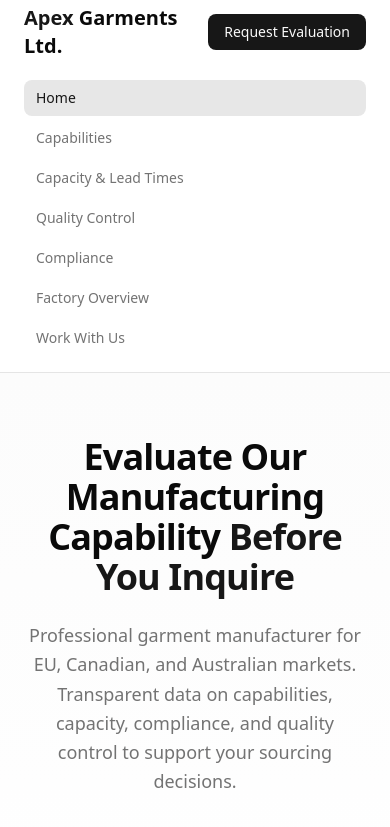
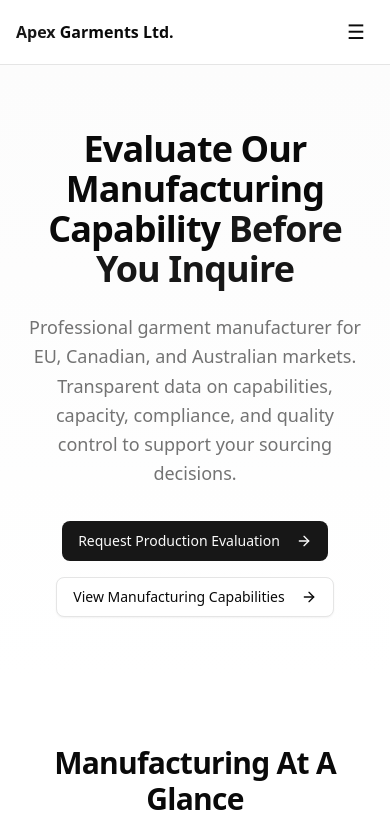
Before and after one commit to mahim2022/merchandisingWebplatform, a Next.js app: page / in a window 390 px wide. Shown: the top 827 px of the page. Built offline with nearby package versions, Linux system fonts and the light colour scheme.

Commit message:
Made nav bar responsive

```diff
--- a/src/components/layout/Header.tsx
+++ b/src/components/layout/Header.tsx
@@ -1,5 +1,6 @@
 "use client";
 
+import { useEffect, useState } from "react";
 import Link from "next/link";
 import { usePathname } from "next/navigation";
 import { Button } from "@/components/ui/button";
@@ -16,14 +17,19 @@ const navigation = [
 
 export default function Header() {
   const pathname = usePathname();
+  const [isMobileMenuOpen, setIsMobileMenuOpen] = useState(false);
+
+  useEffect(() => {
+    setIsMobileMenuOpen(false);
+  }, [pathname]);
 
   return (
     <header className="border-b border-border bg-white sticky top-0 z-50">
-      <nav className="mx-auto max-w-7xl px-6 lg:px-8">
+      <nav className="mx-auto max-w-7xl px-4 sm:px-6 lg:px-8">
         <div className="flex h-16 items-center justify-between">
           {/* Logo/Brand */}
-          <div className="flex items-center">
-            <Link href="/" className="text-xl font-bold text-foreground">
+          <div className="flex min-w-0 items-center">
+            <Link href="/" className="truncate text-base font-bold text-foreground sm:text-xl">
               <span className="text-primary">Apex</span> Garments Ltd.
             </Link>
           </div>
@@ -47,15 +53,30 @@ export default function Header() {
           </div>
 
           {/* CTA Button */}
-          <div className="flex items-center gap-x-4">
+          <div className="hidden items-center gap-x-4 lg:flex">
             <Link href="/inquiry">
               <Button>Request Evaluation</Button>
             </Link>
           </div>
+
+          {/* Mobile Menu Toggle */}
+          <div className="flex items-center lg:hidden">
+            <Button
+              variant="ghost"
+              size="icon"
+              onClick={() => setIsMobileMenuOpen((prev) => !prev)}
+              aria-expanded={isMobileMenuOpen}
+              aria-controls="mobile-navigation"
+              aria-label={isMobileMenuOpen ? "Close menu" : "Open menu"}
+            >
+              <span className="text-xl leading-none">{isMobileMenuOpen ? "×" : "☰"}</span>
+            </Button>
+          </div>
         </div>
 
         {/* Mobile Navigation */}
-        <div className="lg:hidden py-4 space-y-1">
+        {isMobileMenuOpen && (
+          <div id="mobile-navigation" className="lg:hidden py-4 space-y-1">
             {navigation.map((item) => {
               const isActive = pathname === item.href;
               return (
@@ -72,7 +93,14 @@ export default function Header() {
                 </Link>
               );
             })}
+
+            <div className="pt-3">
+              <Link href="/inquiry" className="block">
+                <Button className="w-full">Request Evaluation</Button>
+              </Link>
             </div>
+          </div>
+        )}
       </nav>
     </header>
   );
```
Lines whose indentation alone changed are shown as unchanged.
